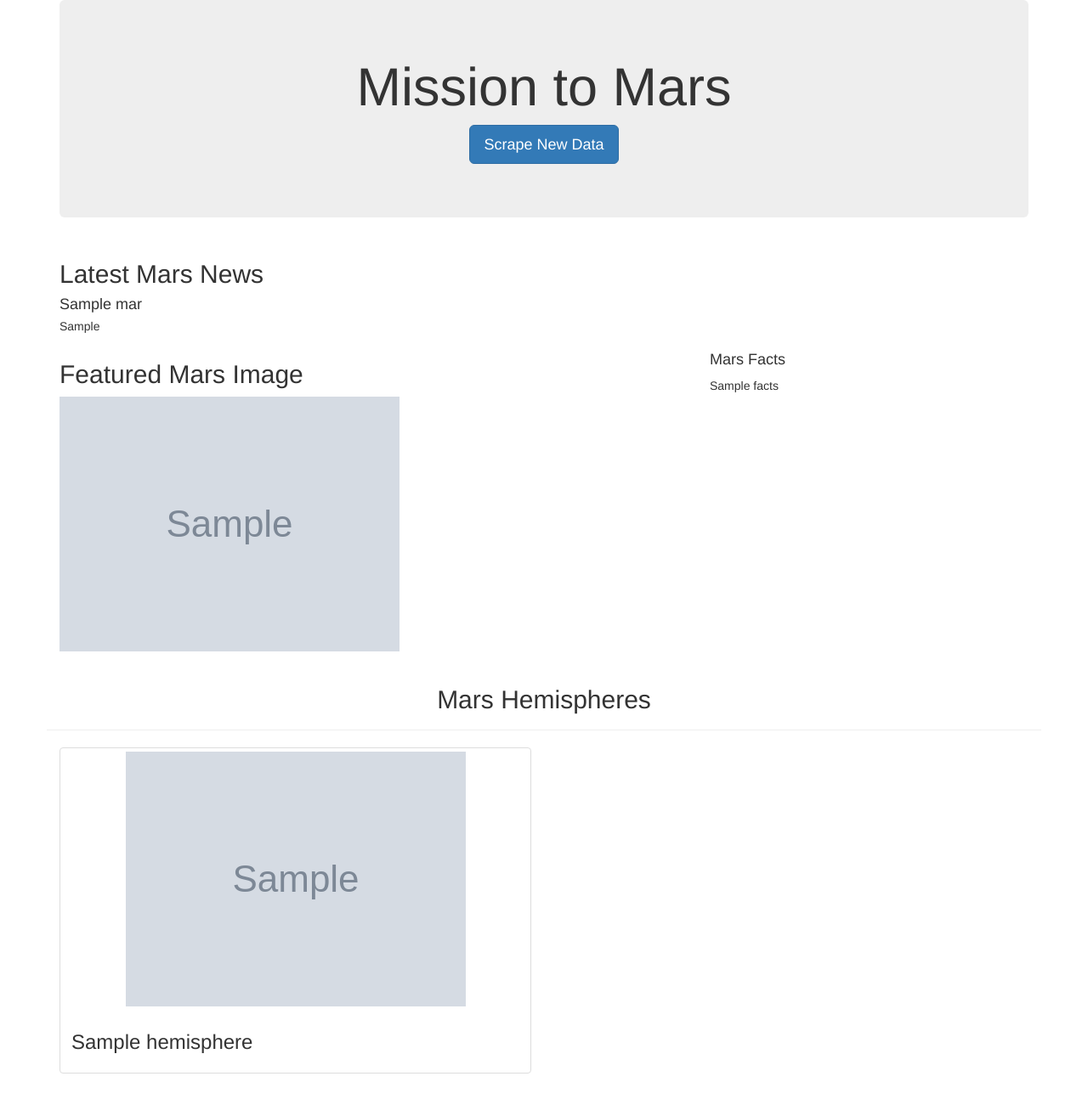
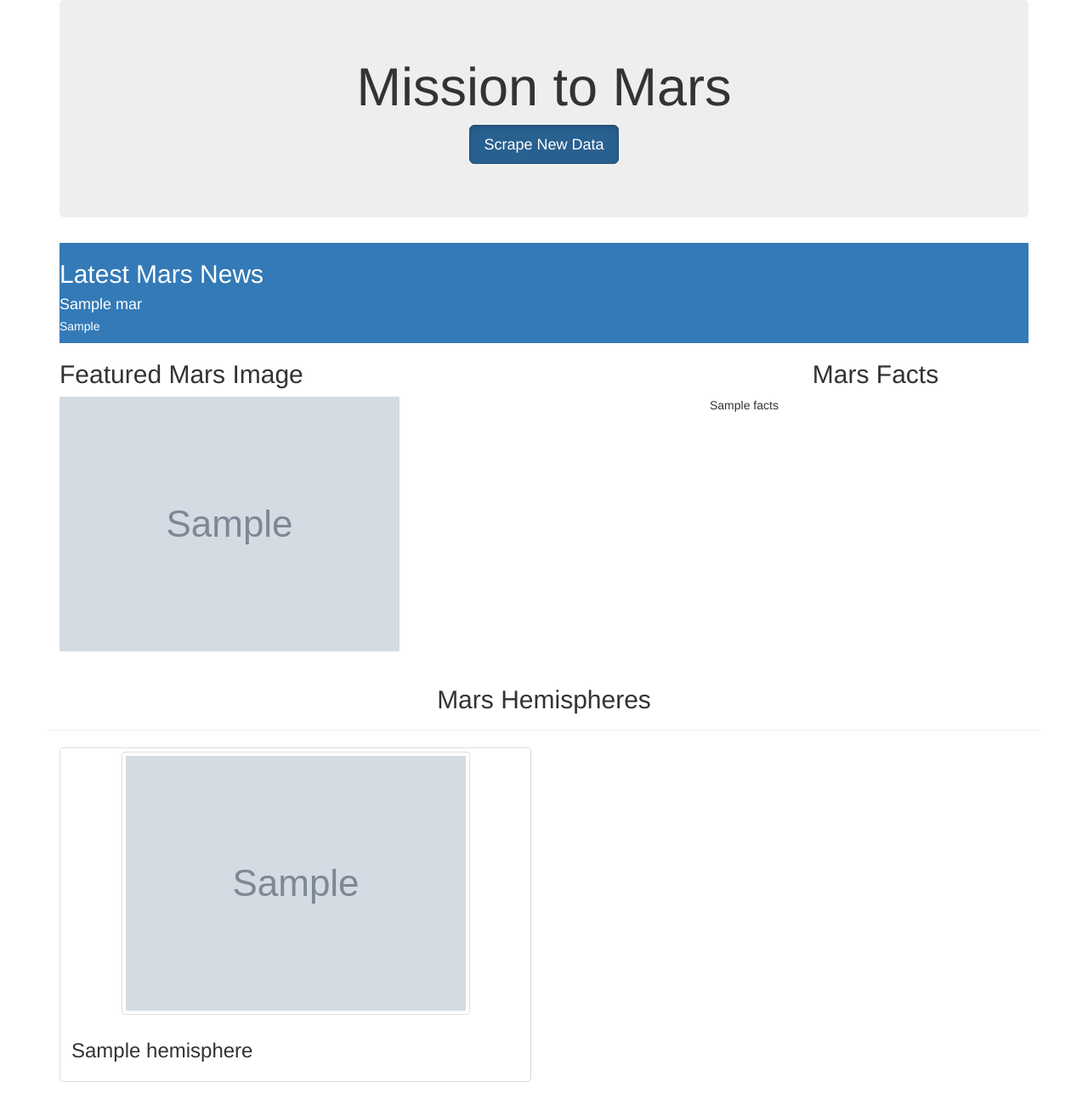
Before and after one commit to hamzaali00/Mission_to_Mars, a Flask app: page / in a window 1280 px wide. Shown: the whole page at 85% size. Before the commit the page ends 1264 px from the top, so only its background shows below. Run offline with Flask 2, Linux system fonts and the light colour scheme; grey boxes marked "Sample" are stand-in pictures; a database or web service that is not in the repository returns one stand-in record (values such as "Sample title"); some libraries are stand-ins or nearby versions.

Commit message:
Deliverabe 3 complete

```diff
--- a/templates/index.html
+++ b/templates/index.html
@@ -16,14 +16,14 @@
       <div class="jumbotron text-center">
         <h1>Mission to Mars</h1>
         <!-- Add a button to activate scraping script -->
-        <p><a class="btn btn-primary btn-lg" href="/scrape" role="button">Scrape New Data</a></p>
+        <p><a class="btn btn-primary btn-lg active" href="/scrape" role="button">Scrape New Data</a></p>
       </div>
 
       <!-- Add section for Mars News -->
       <div class="row" id="mars-news">
         <div class="col-md-12">
           <div class="media">
-            <div class="media-body">
+            <div class="media-body bg-primary">
               <h2>Latest Mars News</h2>
               <h4 class="media-heading">{{ mars.news_title }}</h4>
               <p>{{ mars.news_paragraph }}</p>
@@ -48,7 +48,7 @@
         <div class="col-md-4">
           <!-- Mars Facts -->
           <div class="row" id="mars-facts">
-            <h4>Mars Facts</h4>
+            <h2 class="text-center">Mars Facts</h2>
             {{ mars.facts | safe }}
           </div>
         </div>
@@ -63,7 +63,7 @@
         {% for hemisphere in mars.hemispheres %}
         <div class="col-md-6">
           <div class="thumbnail">
-            <img src="{{hemisphere.img_url | default('static/images/error.png', true)}}" alt="...">
+            <img src="{{hemisphere.img_url | default('static/images/error.png', true)}}" alt="..." class="img-thumbnail">
             <div class="caption">
               <h3>{{hemisphere.title}}</h3>
             </div>
```
